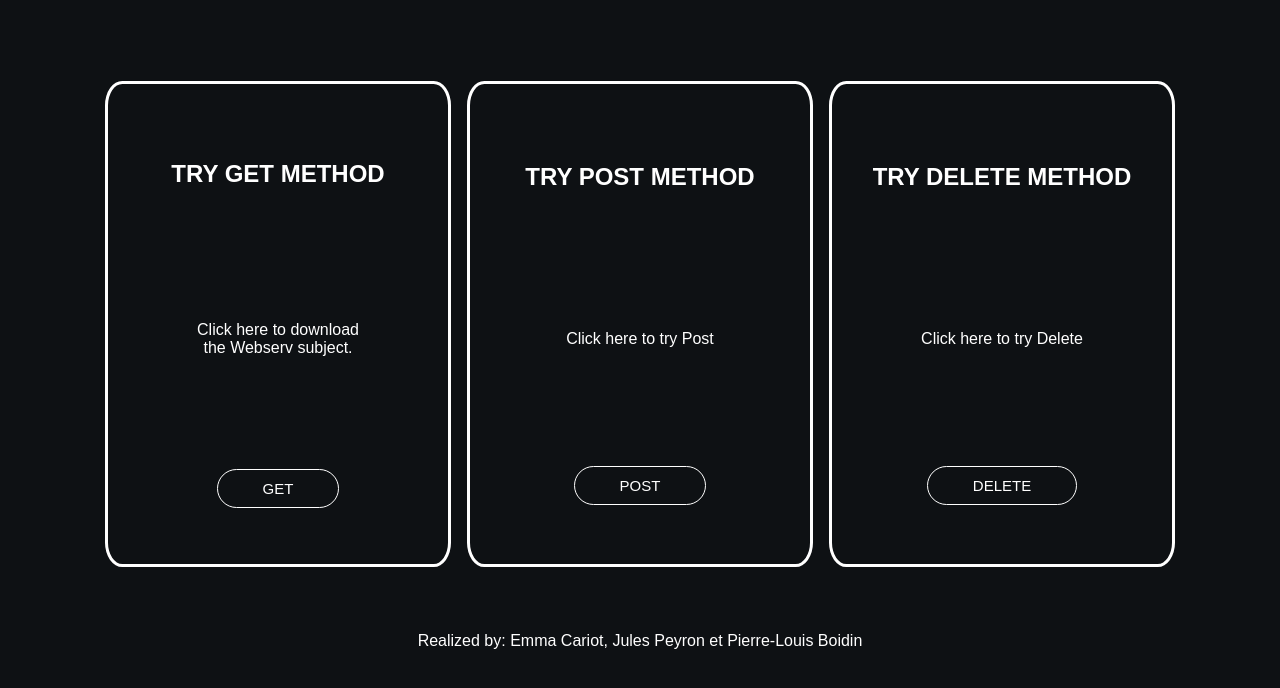
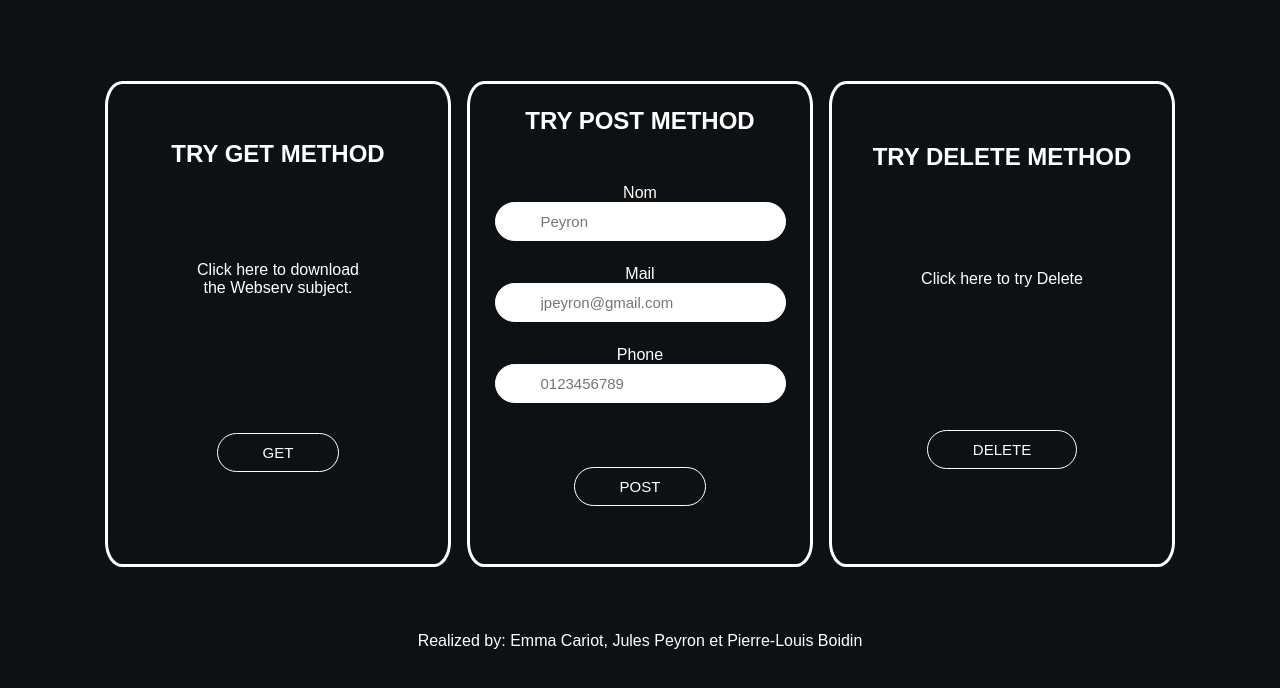
Before and after one commit to ItsMeJules/webserv, a PHP site: page / in a window 1280 px wide. Shown: the part 87-775 px from the top of the page. Run offline with PHP 8.4, Linux system fonts and the light colour scheme.

Commit message:
update html with form for post

```diff
--- a/www/server/index.css
+++ b/www/server/index.css
@@ -66,6 +66,40 @@ div.post:hover {
 	background-color: rgba(255, 255, 255, 0.080);
 }
 
+div.name {
+	margin-bottom: 1vh;
+	margin-top: 3vh;
+}
+
+div.mail {
+	margin-bottom: 1vh;
+	margin-top: 3vh;
+}
+
+div.phone {
+	margin-bottom: 1vh;
+	margin-top: 3vh;
+}
+
+div.btn {
+	margin-bottom: 7vh;
+	margin-top: 8vh;
+}
+
+label {
+	width: 15%;
+	display: inline-block;
+}
+
+input {
+	display: inline-block;
+	background-color: white;
+	border-radius: 29px;
+	font-size: 15px;
+	border: 1px solid white;
+	padding: 10px 45px;
+}
+
 div.delete {
 	width: 42.5vh;
 	height: 60vh;
--- a/www/server/index.html
+++ b/www/server/index.html
@@ -32,11 +32,24 @@
 					<div class="title">
 						<h2>TRY POST METHOD</h2>
 					</div>
-					<div class="txt">
-						Click here to try Post
-					</div>
-					<div class="btn">
-						<button class="button" type="button" role="button" onclick="">POST</button>
+					<div class="form">
+						<form action="/test-post" method="post">
+							<div class="name">
+								<label for="name">Nom</label>
+								<input type="text" name="name" id="name" placeholder="Peyron"required>
+							</div>
+							<div class="mail">
+								<label for="name">Mail</label>
+								<input type="email" name="email" id="email" placeholder="jpeyron@gmail.com"required>
+							</div>
+							<div class="phone">
+								<label for="name">Phone</label>
+								<input type="number" name="phone" id="phone" placeholder="0123456789" required>
+							</div>
+							<div class="btn">
+								<button class="button" type="button" role="button" onclick="">POST</button>
+							</div>
+						</form>
 					</div>
 				</div>
 				<div class="delete">
```
